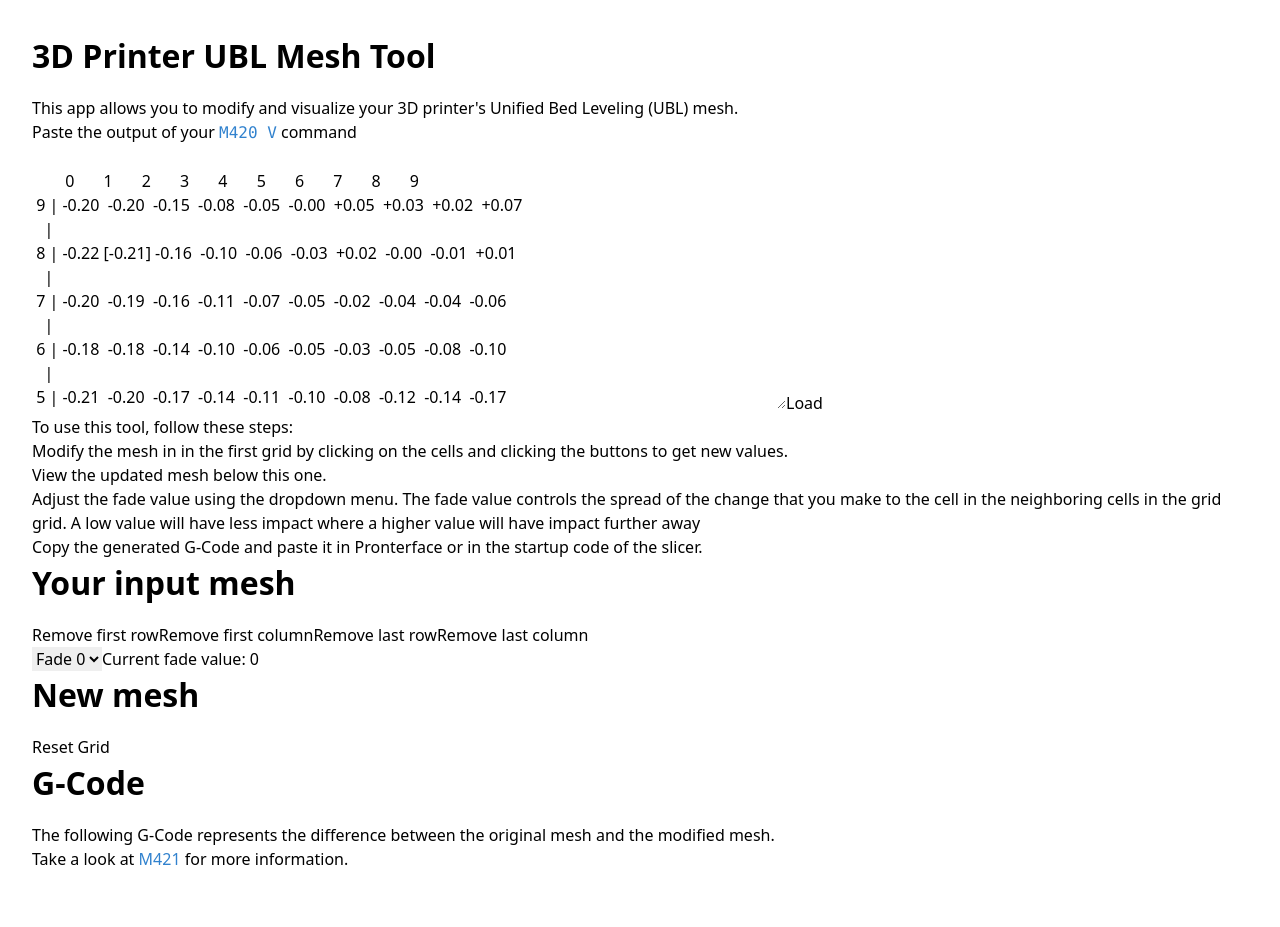
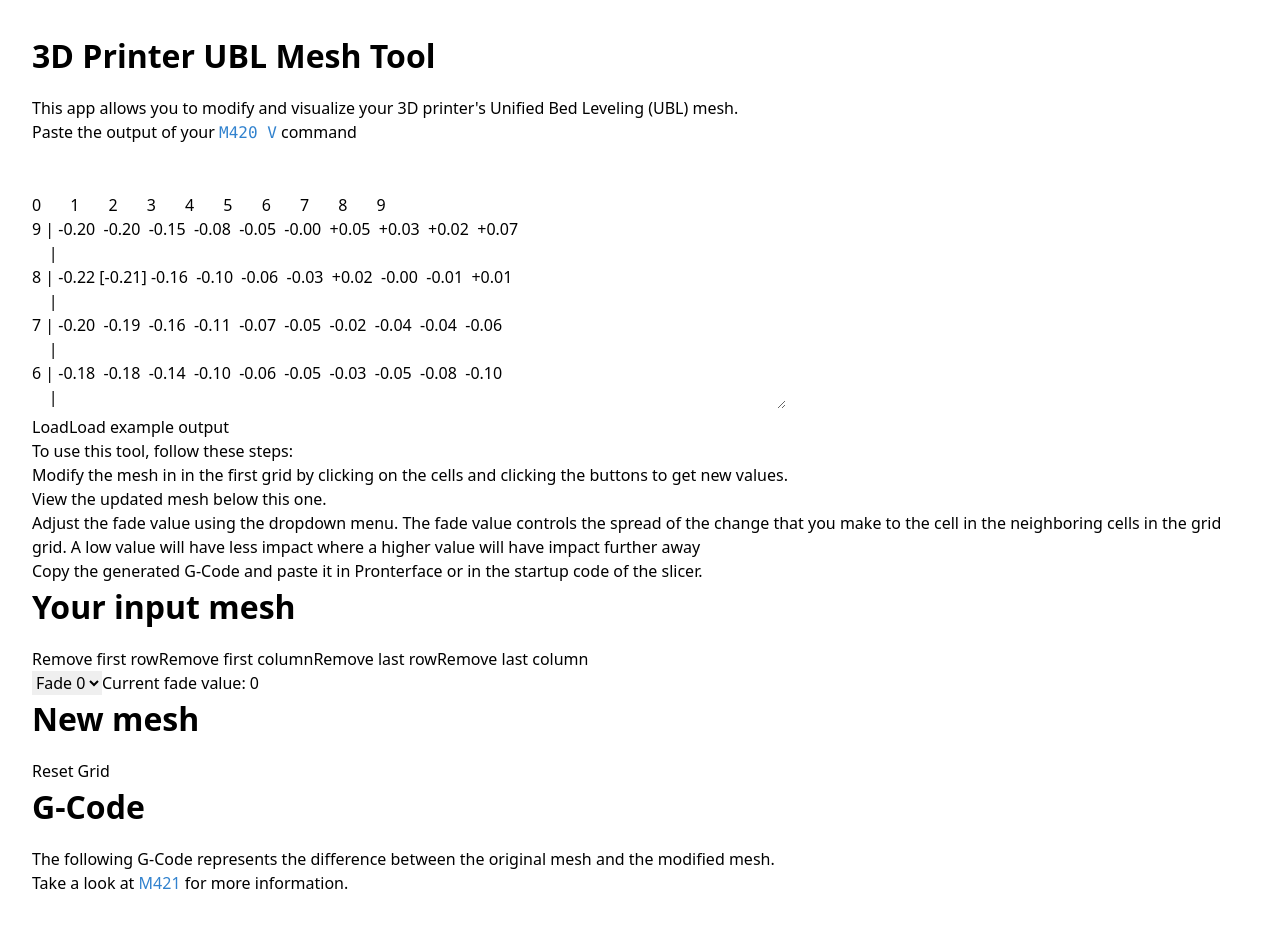
Before and after one commit to alber70g/3d-printer-ubl-mesh-tool, a React (Vite) app: page / in a window 1280 px wide. Before the commit the page ends 903 px from the top, so only its background shows below. Built offline with nearby package versions, Linux system fonts and the light colour scheme.

Commit message:
add button to load example output

```diff
--- a/src/components/NumberListLoader.tsx
+++ b/src/components/NumberListLoader.tsx
@@ -1,4 +1,30 @@
-import { useEffect, useState } from 'react';
+import { useEffect, useState } from "react";
+
+const exampleOutput = `
+
+0       1       2       3       4       5       6       7       8       9
+9 | -0.20  -0.20  -0.15  -0.08  -0.05  -0.00  +0.05  +0.03  +0.02  +0.07
+	|
+8 | -0.22 [-0.21] -0.16  -0.10  -0.06  -0.03  +0.02  -0.00  -0.01  +0.01
+	|
+7 | -0.20  -0.19  -0.16  -0.11  -0.07  -0.05  -0.02  -0.04  -0.04  -0.06
+	|
+6 | -0.18  -0.18  -0.14  -0.10  -0.06  -0.05  -0.03  -0.05  -0.08  -0.10
+	|
+5 | -0.21  -0.20  -0.17  -0.14  -0.11  -0.10  -0.08  -0.12  -0.14  -0.17
+	|
+4 | -0.22  -0.21  -0.19  -0.16  -0.14  -0.13  -0.11  -0.16  -0.18  -0.21
+	|
+3 | -0.22  -0.22  -0.20  -0.17  -0.14  -0.14  -0.12  -0.18  -0.20  -0.23
+	|
+2 | -0.26  -0.26  -0.24  -0.21  -0.18  -0.19  -0.18  -0.23  -0.27  -0.29
+	|
+1 | -0.29  -0.28  -0.26  -0.23  -0.22  -0.22  -0.21  -0.26  -0.32  -0.34
+	|
+0 | -0.30  -0.31  -0.31  -0.29  -0.27  -0.27  -0.28  -0.33  -0.36  -0.41
+			 0       1       2       3       4       5       6       7       8       9
+
+`;
 
 function NumberListLoader({
   setList = () => {},
@@ -6,24 +32,24 @@
   list: number[][];
   setList: (state: number[][]) => void;
 }) {
-  const [contents, setContents] = useState<string>('');
+  const [contents, setContents] = useState<string>("");
 
-  const [textContents, setTextContents] = useState<string>('');
+  const [textContents, setTextContents] = useState<string>("");
 
   const handleLoadList = (contents: string) => {
     setContents(contents);
-    const rows = contents.trim().split('\n');
+    const rows = contents.trim().split("\n");
     const parsedList = rows.map((row) => {
       let val: any = row.trim();
-      if (row.includes('|')) {
-        val = row.split('|')[1];
+      if (row.includes("|")) {
+        val = row.split("|")[1];
       }
 
       val = val
-        .split(' ')
+        .split(" ")
         .map((v) => v.trim())
         .filter(Boolean)
-        .map((v) => v.replaceAll(/[[\]]/g, ''))
+        .map((v) => v.replaceAll(/[[\]]/g, ""))
         .map(Number);
       return val;
     });
@@ -31,43 +57,21 @@
   };
 
   useEffect(() => {
-    if (contents.trim() === '') {
-      const savedContents = localStorage.getItem('listContents');
+    if (contents.trim() === "") {
+      const savedContents = localStorage.getItem("listContents");
       if (savedContents?.length > 0) {
         setTextContents(savedContents);
       } else {
-				setTextContents(`
-        0       1       2       3       4       5       6       7       8       9
- 9 | -0.20  -0.20  -0.15  -0.08  -0.05  -0.00  +0.05  +0.03  +0.02  +0.07
-   |
- 8 | -0.22 [-0.21] -0.16  -0.10  -0.06  -0.03  +0.02  -0.00  -0.01  +0.01
-   |
- 7 | -0.20  -0.19  -0.16  -0.11  -0.07  -0.05  -0.02  -0.04  -0.04  -0.06
-   |
- 6 | -0.18  -0.18  -0.14  -0.10  -0.06  -0.05  -0.03  -0.05  -0.08  -0.10
-   |
- 5 | -0.21  -0.20  -0.17  -0.14  -0.11  -0.10  -0.08  -0.12  -0.14  -0.17
-   |
- 4 | -0.22  -0.21  -0.19  -0.16  -0.14  -0.13  -0.11  -0.16  -0.18  -0.21
-   |
- 3 | -0.22  -0.22  -0.20  -0.17  -0.14  -0.14  -0.12  -0.18  -0.20  -0.23
-   |
- 2 | -0.26  -0.26  -0.24  -0.21  -0.18  -0.19  -0.18  -0.23  -0.27  -0.29
-   |
- 1 | -0.29  -0.28  -0.26  -0.23  -0.22  -0.22  -0.21  -0.26  -0.32  -0.34
-   |
- 0 | -0.30  -0.31  -0.31  -0.29  -0.27  -0.27  -0.28  -0.33  -0.36  -0.41
-        0       1       2       3       4       5       6       7       8       9
-`)
-			}
+        setTextContents(exampleOutput);
+      }
     }
   }, []);
 
   useEffect(() => {
-    if (contents.trim() === '') {
+    if (contents.trim() === "") {
       return;
     }
-    localStorage.setItem('listContents', contents);
+    localStorage.setItem("listContents", contents);
   }, [contents]);
 
   return (
@@ -79,12 +83,20 @@
         value={textContents}
         onChange={(e) => setTextContents(e.target.value)}
       />
-      <button
-        className="bg-blue-500 hover:bg-blue-700 text-white font-bold py-2 px-4 rounded block"
-        onClick={() => handleLoadList(textContents)}
-      >
-        Load
-      </button>
+      <div>
+        <button
+          className="bg-blue-500 hover:bg-blue-700 text-white font-bold py-2 px-4 rounded"
+          onClick={() => handleLoadList(textContents)}
+        >
+          Load
+        </button>
+        <button
+          className="bg-blue-500 hover:bg-blue-700 text-white font-bold py-2 px-4 rounded ml-2"
+          onClick={() => setTextContents(exampleOutput)}
+        >
+          Load example output
+        </button>
+      </div>
     </div>
   );
 }
```
